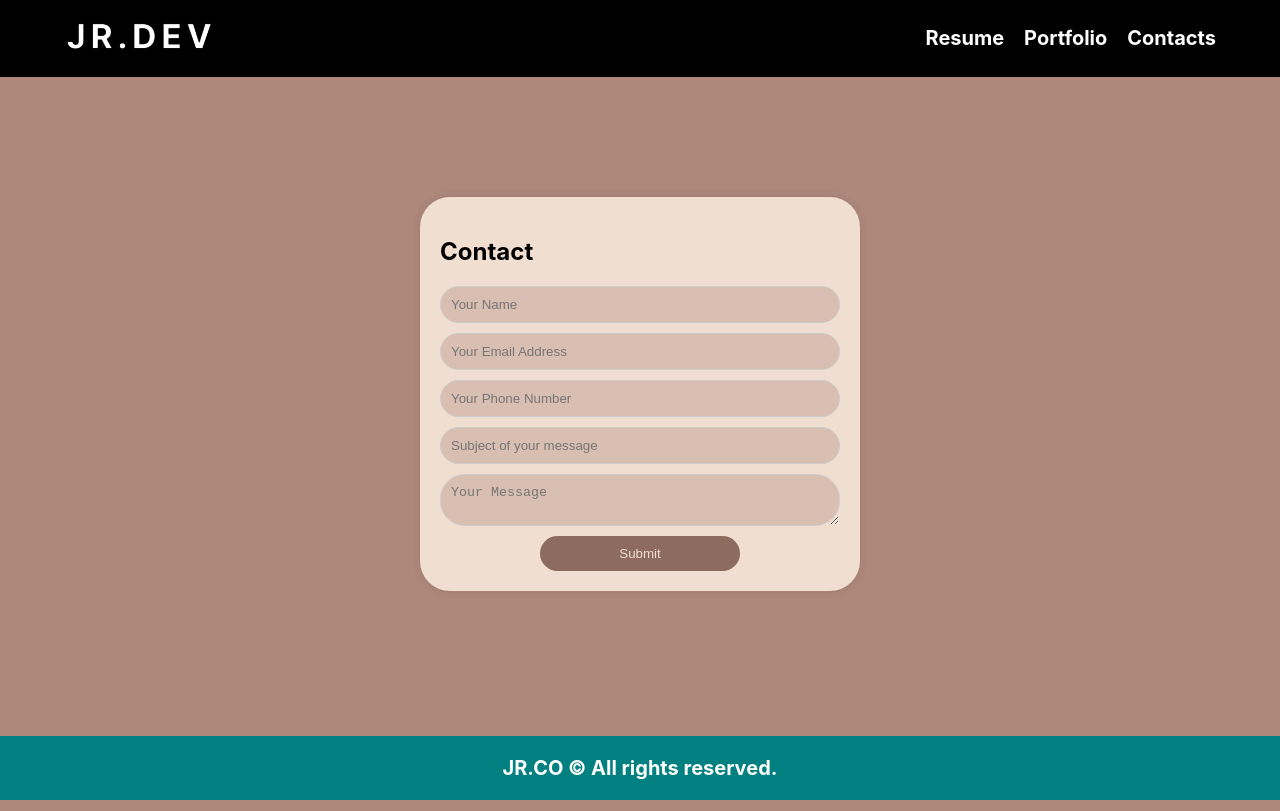
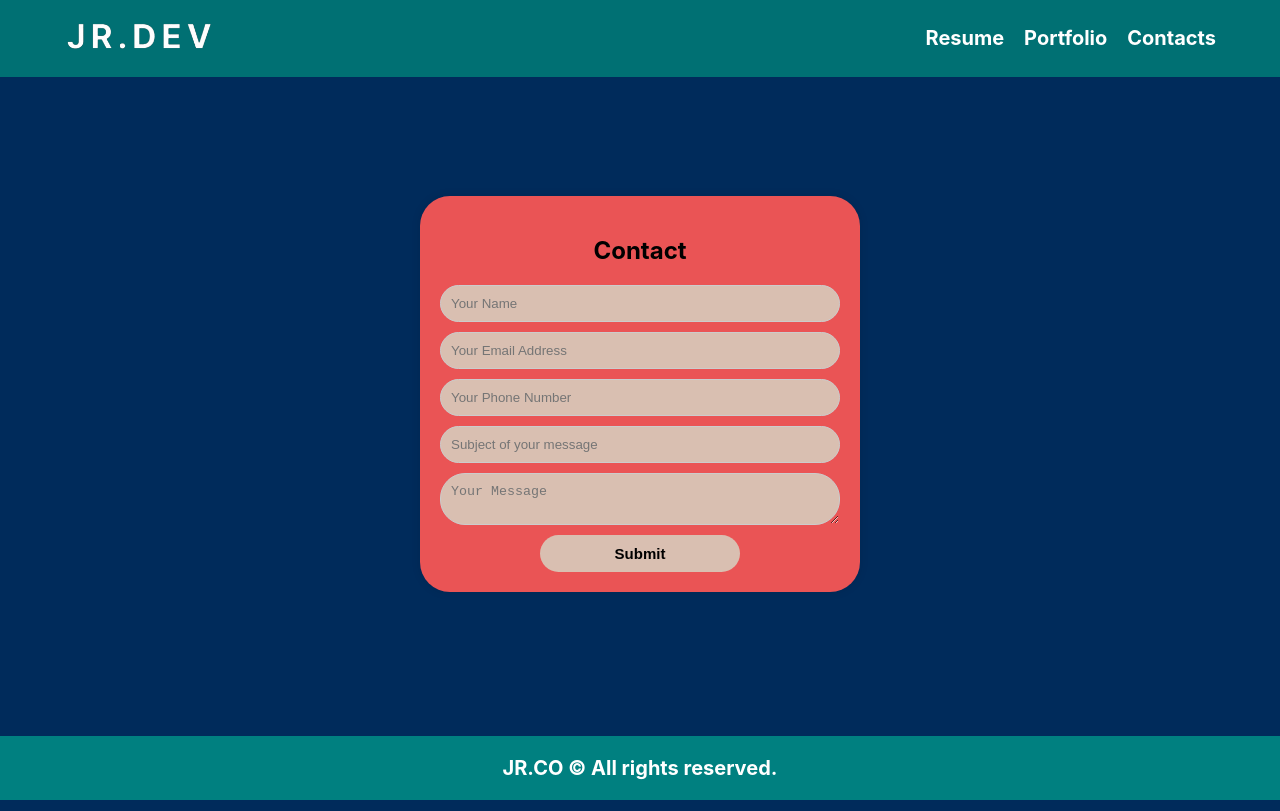
Before and after one commit to TheWiseSailor/JR.DEV, a React (Create React App) app: page /contact in a window 1280 px wide. Built offline with nearby package versions, Linux system fonts and the light colour scheme.

Commit message:
touch up changes within the css

```diff
--- a/src/Components/Contact/Contact.css
+++ b/src/Components/Contact/Contact.css
@@ -1,5 +1,9 @@
+.ContactHomePageHeader-container-page{
+  text-align: center;
+}
+
 .contact-container-form-page {
-  background-color: #AE887B;
+
   height: calc(100vh - 66px);
 }
 
@@ -7,7 +11,7 @@
   display: flex;
   justify-content: center;
   align-items: center;
-  background-color: #AE887B;
+  background-color: #002B5B;
   height: calc(100vh - 66px);
 }
 
@@ -16,7 +20,7 @@
   max-width: 400px;
   margin-top: -100px;
   padding: 20px;
-  background-color: #F0DED0;
+  background-color:#EA5455;
   border-radius: 30px;
   box-shadow: 0 0 10px rgba(0, 0, 0, 0.1);
 }
@@ -44,13 +48,15 @@
 
 .form-container button {
   padding: 10px;
-  background-color: #8e6b5f;
+  background-color: #d9bfb1;
   margin: 0 auto;
-  color: #F0DED0;
+  color: #000000;
   min-width: 200px;
   border: none;
   border-radius: 25px;
   cursor: pointer;
+  font-size: 15px;
+  font-weight: bolder;
   transition: background-color 0.3s ease;
 }
 
@@ -73,4 +79,5 @@
   color: rgb(0, 0, 0);
   font-weight: bolder;
   border-radius: 5px;
+
 }
--- a/src/Components/Footer/Footer.css
+++ b/src/Components/Footer/Footer.css
@@ -12,7 +12,7 @@
 }
 
 .footer.contact {
-  background-color: #d9bfb1;
+  background-color: rgb(0, 112, 115);
 }
 
 .footer.resume {
--- a/src/Components/Header/Header.css
+++ b/src/Components/Header/Header.css
@@ -6,7 +6,7 @@
   z-index: 1000;
 }
 .HeaderPrimary.contact {
-  background-color: #000000;
+  background-color: rgb(0, 112, 115);
   color: white;
 }
 .HeaderPrimary.resume {
@@ -22,13 +22,6 @@
 
 
 
-.header.esports {
-  position: relative;
-  background-color: rgb(0, 112, 115);
-  margin-top: -20px;
-
-  margin-bottom: -45px;
-}
 
 .container {
   width: 90%;
```
